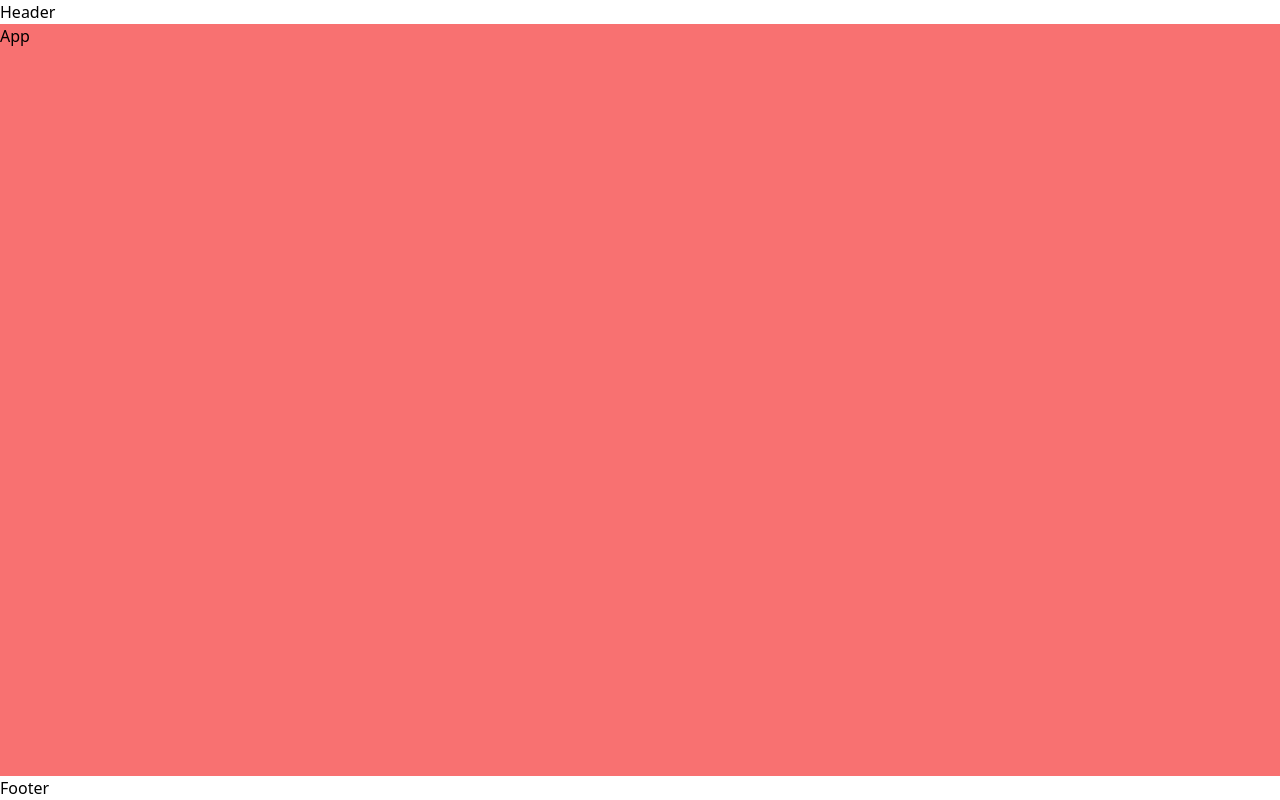
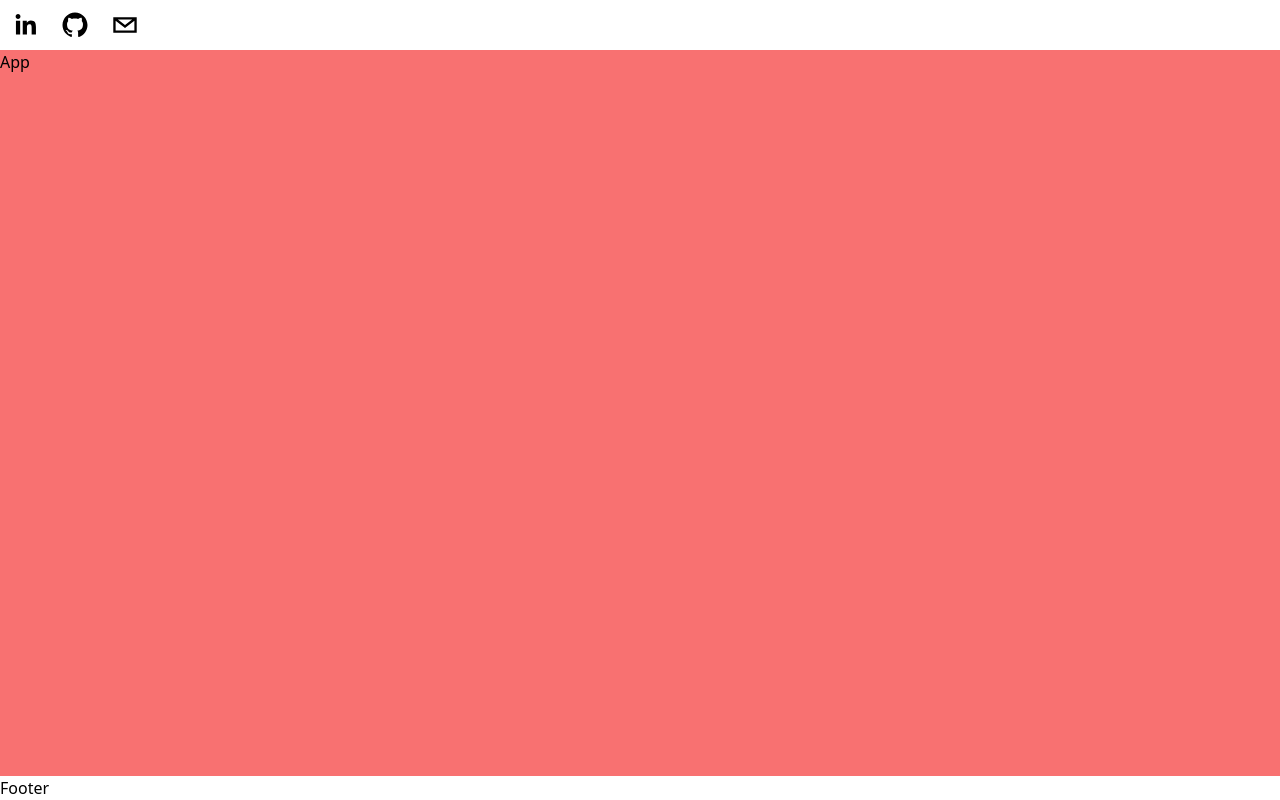
Before and after one commit to jmdc89/NextJSPortfoliov2, a Next.js app: page / in a window 1280 px wide. Built offline with nearby package versions, Linux system fonts and the light colour scheme.

Commit message:
Update Header.js
header elements

```diff
--- a/sections/Header.js
+++ b/sections/Header.js
@@ -1,8 +1,90 @@
+import { motion } from "framer-motion"
+import { SocialIcon } from "react-social-icons"
+
+
 
 const Header = () => {
+
   return (
-    <div>Header</div>
+    <header className="sticky top-0 p-5 flex items-start justify-between max-w-7xl mx-auto z-100 xl:items-center">
+
+      <motion.div
+      initial={{
+        x: -500,
+        opacity: 0,
+        scale: 0.5
+      }}
+      animate={{
+        x: 0,
+        opacity: 1,
+        scale: 1
+      }}
+      transition={{
+        duration: 1.5,
+      }}
+      className="flex flex-row items-center">
+
+        {/* Social Icons */}
+        <SocialIcon
+        url="https://www.linkedin.com/in/jos%C3%A9-manuel-dom%C3%ADnguez-425b1b113/"
+        fgColor = 'black'
+        // fgColor={ theme === 'light' ? "black" : "gray" }
+        bgColor="transparent"
+        />
+
+        <SocialIcon
+        url="https://github.com/jmdc89"
+        fgColor = 'black'
+        // fgColor={ theme === 'light' ? "black" : "gray" }
+        bgColor="transparent"
+        />
+
+        <SocialIcon
+        className="cursor-pointer"
+        network="email"
+        fgColor = 'black'
+        // fgColor={ theme === 'light' ? "black" : "gray" }
+        bgColor="transparent"
+        />
+
+      </motion.div>
+
+      <motion.div
+
+          initial={{
+            x: 500,
+            opacity: 0,
+            scale: 0.5
+          }}
+          animate={{
+            x: 0,
+            opacity: 1,
+            scale: 1
+          }}
+          transition={{
+            duration: 1.5,
+          }}
+
+          className="flex flex-row items-center">
+
+          {/* <DarkModeSwitch
+            style={{}}
+            checked={isDarkMode}
+            onChange = {handleDarkModeChange}
+            // onChange={() => setTheme(theme === 'light' ? 'dark' : 'light')}
+            size={50}
+            moonColor={"gray"}
+            sunColor={'black'}
+          /> */}
+
+          {/* <DarkModeButton /> */}
+
+      </motion.div>
+
+    </header>
+
   )
+
 }
 
 export default Header
```
